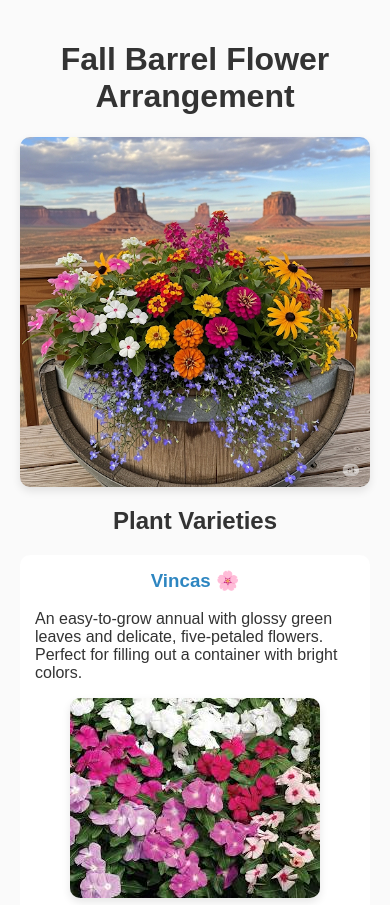
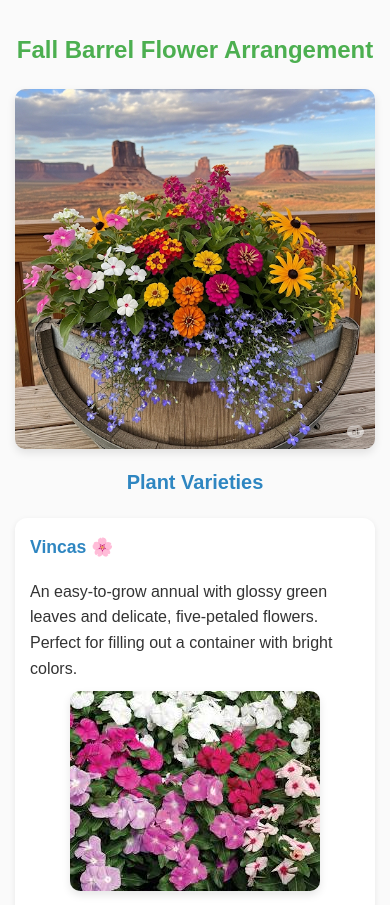
Before and after one commit to johnapvaz/fall-barrel, a plain HTML site: page index.html in a window 390 px wide. Shown: the top 905 px of the page. Drawn offline with Linux system fonts and the light colour scheme.

Commit message:
Update index.html

```diff
--- a/index.html
+++ b/index.html
@@ -11,14 +11,24 @@
         padding: 0;
         background: #fafafa;
         color: #333;
+        line-height: 1.6;
     }
     .container {
         max-width: 900px;
         margin: auto;
         padding: 20px;
     }
-    h1, h2, h3 {
+    h1, h2 {
         text-align: center;
+        margin-bottom: 20px;
+    }
+    h1 {
+        color: #4CAF50;
+        font-size: 2rem;
+    }
+    h2 {
+        color: #2E86C1;
+        font-size: 1.5rem;
     }
     img {
         max-width: 100%;
@@ -31,12 +41,36 @@
     .plant {
         background: white;
         padding: 15px;
-        border-radius: 10px;
+        border-radius: 12px;
         margin-bottom: 20px;
+        box-shadow: 0 2px 6px rgba(0,0,0,0.08);
     }
     .plant h3 {
         margin-top: 0;
         color: #2E86C1;
+        font-size: 1.25rem;
+    }
+    p {
+        font-size: 1rem;
+        margin: 10px 0;
+    }
+    /* Mobile adjustments */
+    @media (max-width: 600px) {
+        body {
+            font-size: 1.05rem;
+        }
+        h1 {
+            font-size: 1.5rem;
+        }
+        h2 {
+            font-size: 1.25rem;
+        }
+        .plant h3 {
+            font-size: 1.1rem;
+        }
+        .container {
+            padding: 15px;
+        }
     }
 </style>
 </head>
```
